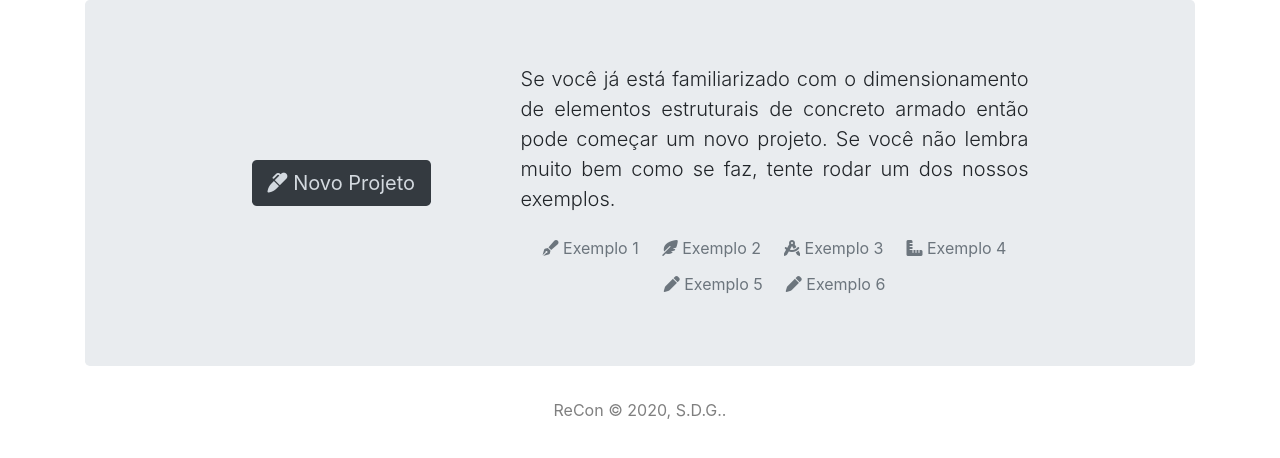
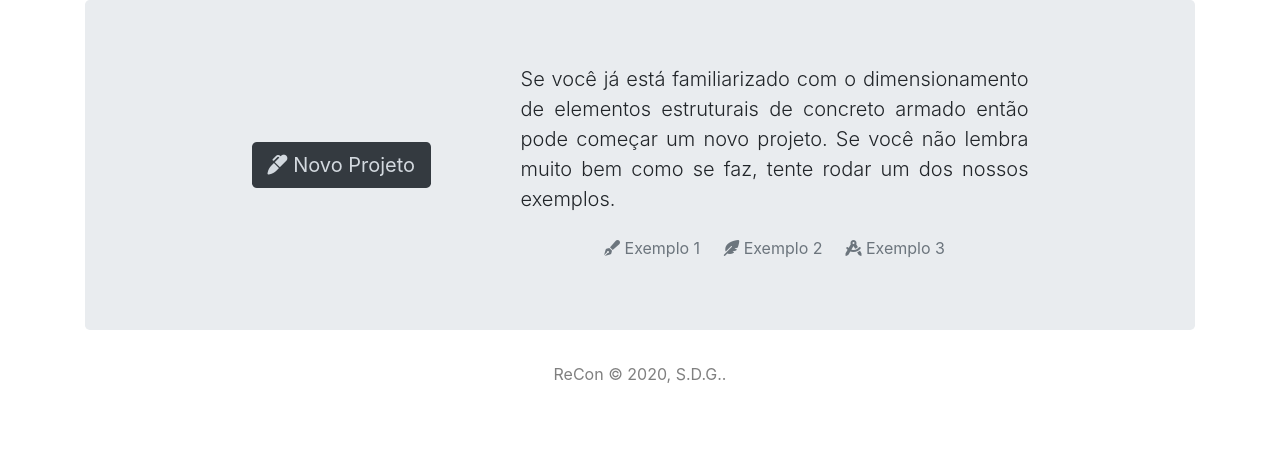
Before and after one commit to iamvitorjesus/artigo, a Flask app: page /menu in a window 1280 px wide. Shown: the part 116-574 px from the top of the page. Run offline with Flask 2, Linux system fonts and the light colour scheme; parts of the project's set-up code (start-up, migrations or seed data) failed here and were passed over; some libraries are stand-ins or nearby versions.

Commit message:
Sun-26-07-2020-22:55 - Rev01

```diff
--- a/app/templates/pt/menu.html
+++ b/app/templates/pt/menu.html
@@ -25,17 +25,17 @@
             <i class="fas fa-feather-alt"></i> Exemplo 2</a>
             <a type="button" class="btn btn-md btn-outline-secondary border-0" href='exemplo3'>
             <i class="fas fa-drafting-compass"></i> Exemplo 3</a>
-            <a type="button" class="btn btn-md btn-outline-secondary border-0" href='exemplo4'>
-            <i class="fas fa-ruler-combined"></i> Exemplo 4</a>
+            <!--<a type="button" class="btn btn-md btn-outline-secondary border-0" href='exemplo4'>
+            <i class="fas fa-ruler-combined"></i> Exemplo 4</a>-->
 
           </div>
 
-          <div class="btn-group btn-group" role="group">
+          <!--<div class="btn-group btn-group" role="group">
             <a type="button" class="btn btn-md btn-outline-secondary border-0" href='exemplo5'>
             <i class="fas fa-pen"></i> Exemplo 5</a>
             <a type="button" class="btn btn-md btn-outline-secondary border-0" href='exemplo6'>
             <i class="fas fa-pen"></i> Exemplo 6</a>
-          </div>
+          </div>-->
         </div>
 
       </div>
```
